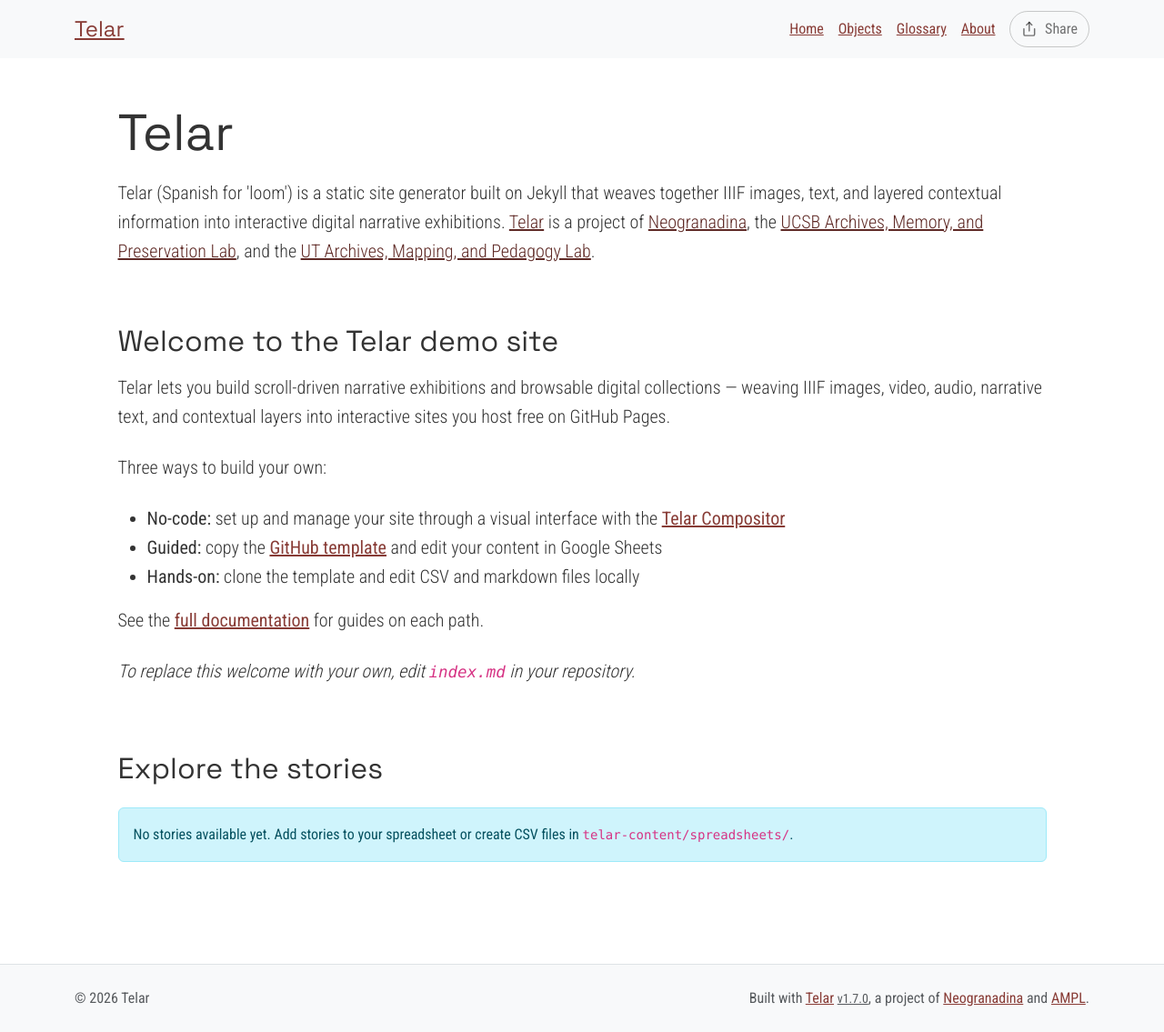
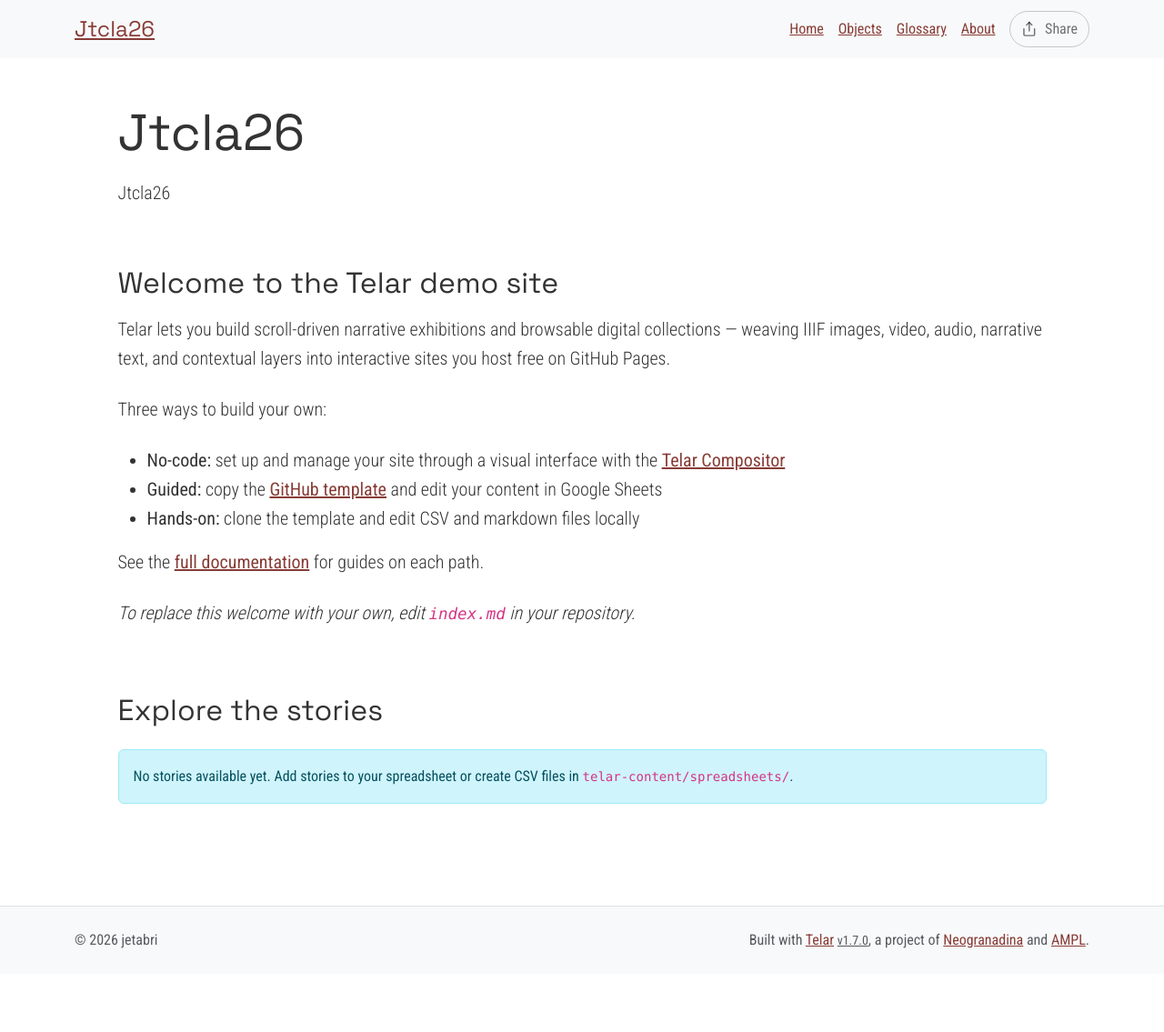
Before and after one commit to jetabri/jtcla26, a Jekyll site: the page built from index.md, in a window 1280 px wide. Shown: the whole page at 91% size. Built offline with Jekyll 4.4.1, drawn with Linux system fonts in a browser that asks for light colours; after the commit the page ends 1071 px from its top, so only the background shows below that.

Commit message:
Set up site configuration and starter content

```diff
--- a/_config.yml
+++ b/_config.yml
@@ -2,11 +2,11 @@
 # https://telar.org
 
 # Site Settings
-title: "Telar"
-description: "Telar (Spanish for 'loom') is a static site generator built on Jekyll that weaves together IIIF images, text, and layered contextual information into interactive digital narrative exhibitions. <a href='https://github.com/UCSB-AMPLab/telar'>Telar</a> is a project of <a href='https://neogranadina.org'>Neogranadina</a>, the <a href='https://ampl.clair.ucsb.edu/'>UCSB Archives, Memory, and Preservation Lab</a>, and the <a href='https://liberalarts.utexas.edu/history/'>UT Archives, Mapping, and Pedagogy Lab</a>."
-url: "https://ampl.clair.ucsb.edu"
-baseurl: "/telar"
-author: ""
+title: "Jtcla26"
+description: "Jtcla26"
+url: "https://jetabri.github.io"
+baseurl: "/jtcla26"
+author: "jetabri"
 email: ""
 telar_theme: "trama" # Options: trama, paisajes, neogranadina, santa-barbara, austin, or custom
 logo: ""
@@ -18,7 +18,7 @@
   show_on_homepage: true # Set to false to hide stories section from homepage (stories still accessible via direct URL)
   show_story_steps: true # Set to false to hide "Step X" overlay in stories
   show_object_credits: true # Set to true to display object credits badge (bottom-left corner, dismissable)
-  include_demo_content: true # Fetch demo stories from content.telar.org. Switch this off to hide demo stories and their content.
+  include_demo_content: false # Fetch demo stories from content.telar.org. Switch this off to hide demo stories and their content.
 
 # Collection Interface Settings
 collection_interface:
@@ -45,7 +45,7 @@
 #    - If using GitHub Pages: GitHub Actions will automatically discover tab GIDs and fetch CSVs
 #    - If running locally: Run `python3 scripts/fetch_google_sheets.py` before building
 google_sheets:
-  enabled: true
+  enabled: false
   published_url: "https://docs.google.com/spreadsheets/d/e/2PACX-1vT9eeRoyQCr1j-1uDaWBm-rgZNXtn9A-mepL0I4dqDTx2-E_6gbVD-8x0DYDVhppiAzrFpd20_9cr3z/pubhtml"
 
 #
--- a/telar-content/spreadsheets/glossary.csv
+++ b/telar-content/spreadsheets/glossary.csv
@@ -2,6 +2,4 @@
 id_término,titulo,definición
 # Make it lower-case and avoid spaces.,# Please provide a title — this is required.,"Panel content: write text here, paste markdown, or the name of an .md file in /components/texts/glossary/ (the .md extension is required)"
 # Escríbelo en minúsculas y sin espacios.,# Incluye un título: este campo es obligatorio.,"Contenido del panel: escribe texto aquí, pega markdown, o indica un archivo archivo .md en /components/texts/glossary/ (la extensión .md es obligatoria)"
-telar,Telar,"Telar (Spanish for 'loom') is a minimal-computing framework that weaves together IIIF images, audio, video, and texts to create layered visual narratives for digital scholarship, public exhibitions, community storytelling, and classroom projects. Learn more at [Telar.org](https://telar.org)
-
-Telar es un marco de computación mínima que entreteje imágenes IIIF, audio, video y textos en narrativas visuales por capas para humanidades digitales, exposiciones públicas, narrativa comunitaria y proyectos en el salón de clase. Aprende más en [Telar.org](https://telar.org)"
+telar,Telar,"Telar (Spanish for 'loom') is a minimal-computing framework that weaves together IIIF images, audio, video, and texts to create layered visual narratives for digital scholarship, public exhibitions, community storytelling, and classroom projects. Learn more at [Telar.org](https://telar.org)"
--- a/telar-content/spreadsheets/plantilla_en_blanco.csv
+++ /dev/null
@@ -1,5 +0,0 @@
-paso,objeto,página,x,y,zoom,inicio_clip,fin_clip,bucle,texto_alt,pregunta,respuesta,boton_capa1,contenido_capa1,boton_capa2,contenido_capa2
-#,id_objeto de la pestaña objetos / objects,para objetos con múltiples páginas,Posición horizontal 0-1 (0.5 = centro),Posición vertical 0-1 (0.5 = centro),1.0 = imagen completa,"Tiempo de inicio para clips de video/audio, ej. ""1:30"" (m:ss) o ""90"" (segundos)",Tiempo de fin para clips de video/audio,sí para repetir el clip (loop),"Describe lo que se ve en esta vista ampliada para lectores de pantalla. Si se deja vacío, se usa la descripción de imagen del objeto.",Encabezado para este paso,Texto breve de 1-2 oraciones,"Texto opcional del botón (predeterminado: ""Saber más"")","Contenido del panel: escribe texto aquí, pega markdown, o indica ruta a archivo .md (ej. tu-historia/archivo.md)","Texto opcional del segundo botón (predeterminado: ""Profundizar más"")","Segundo panel: escribe texto aquí, pega markdown, o indica ruta a archivo .md"
-1,telar-placeholder,,,,,,,,,pregunta,respuesta,,,,
-2,telar-placeholder,,,,,,,,,pregunta,respuesta,,,,
-3,telar-placeholder,,,,,,,,,pregunta,respuesta,,,,
--- a/telar-content/spreadsheets/project.csv
+++ b/telar-content/spreadsheets/project.csv
@@ -3,4 +3,3 @@
 #,# Must match the tab name exactly. Use lowercase letters and hyphens (e.g. allegorical-woman),Story title,Optional subtitle,Optional attribution (supports markdown),"If ""yes"", then users will need the key you set in _config.yml to access this story."
 #,# Debe coincidir con el nombre de la pestaña exactamente. Usa letras minúsculas y guiones (p. ej. mujer-alegorica),Título de la historia,Subtítulo opcional,Atribución opcional (admite markdown),"Si ""sí"", los usuarios deberán utilizar la clave que fijes en _config.yml"
 1,blank_template,replace me with your title,,,FALSE
-2,plantilla_en_blanco,reemplázame con tu título,,,FALSE
```
Also changed, not shown: telar-content/texts/stories/plantilla_en_blanco/ejemplo-panel.md (deleted, +0 -9 lines).
